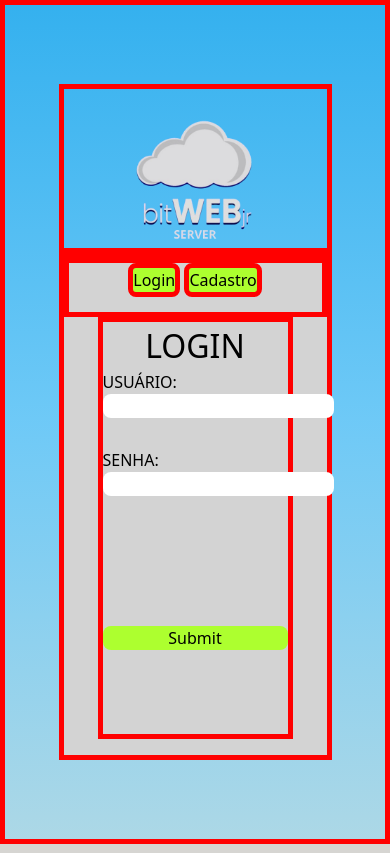
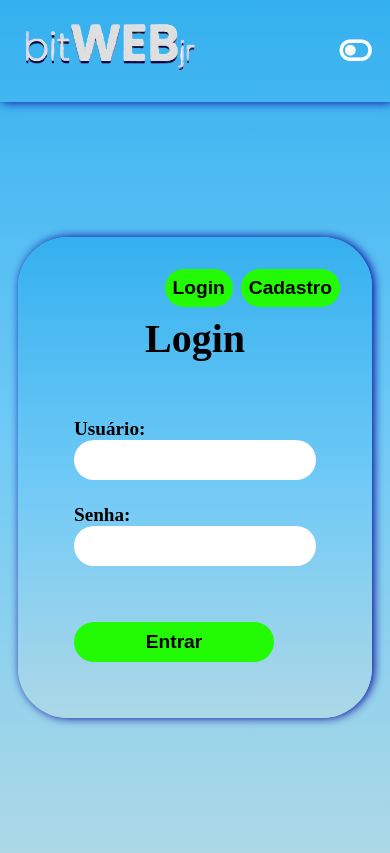
Before and after one commit to Mktk11/projeto-1-bitwebjr, a PHP site: page / in a window 390 px wide. Run offline with PHP 8.4, Linux system fonts and the light colour scheme; some libraries are stand-ins or nearby versions.

Commit message:
Colocando todos os media queries na página de login

```diff
--- a/css/_basico.css
+++ b/css/_basico.css
@@ -22,6 +22,9 @@ html{
     background: linear-gradient(180deg,darkblue,var(--mais-escuro),var(--escuro));
     box-shadow: 2px 0 10px var(--mais-claro);
 }
+li{
+    list-style: none;
+}
 input[type="checkbox"]{
     display: none;
 }
--- a/css/estilo.css
+++ b/css/estilo.css
@@ -1,85 +1,181 @@
 @import url("_basico.css");
-
-html,body{
-    transition: 0.5s;
-    height: 100%;
+body{
+	overflow-y: hidden;
 }
 nav{
-    display: none;
+	display: flex;
+	justify-content: space-between;
+	padding: 18px;
+	align-content: center;
 }
-main{
-    display: grid;
-    grid-template-columns: auto;
-    justify-content: center;
-    align-content: center;
-    width: 100%;
-    height: 100vh;
-    border: 5px solid red;
+.tema--light nav{
+	box-shadow: 2px 0 10px var(--mais-escuro);
 }
-#main_section--img{
-    display: grid;
-    justify-content: center;
-    width: 100%;
-    height: 20vh;
-    border: 5px solid red;
+.tema--dark nav{
+	box-shadow: 2px 0 10px var(--mais-claro);
 }
-#main_section--img > img{
-    width: 120px;
+.nav__icones{
+	display: grid;
+	align-content: center;
 }
-#main_section--login{
-    height: 60vh;
-    width: 70vw;
-    text-transform: uppercase;
+li{
+	list-style: none;
 }
-#section__div--logincadastro{
-    border: 5px solid red;
+.nav__logo > a > img{
+	width: 180px;
 }
-#div--login,#div--cadastro{
-    border: 5px solid red;
-    border-radius: 8px;
-    background-color: greenyellow;
+.tema--dark .fa-toggle-off{
+	display: none;
 }
-#main_section--login{
-    display: grid;
-    border: 5px solid red;
-    text-align: center;
-    color: black;
-    background-color: lightgray;
+.tema--dark .fa-toggle-on{
+	display: block;
 }
-#form--login,#form--cadastro{
-    border: 5px solid red;
-    height: 50vh;
-    margin: 0px auto;
-    width: 50vw;
+.tema--light .fa-toggle-off{
+	display: block;
+}
+.tema--light .fa-toggle-on{
+	display: none;
+}
+i{
+	font-size: 1.8rem;
+}
+.main__sectionhero{
+	display: grid;
+	height: 89vh;
+	align-content: center;
+	padding: 18px;
+}
+.section--img{
+	display: none;
+}
+.section--form{
+	background: linear-gradient(180deg,var(--claro),var(--mais-claro), lightblue );
+	color: black;
+	backdrop-filter: blur(150px);
+	min-height: 300px;
+	padding: 24px;
+	border-radius: 50px;
+	box-shadow: 2px 0 10px var(--mais-escuro);
+}
+.tema--dark .section--form{
+	box-shadow: 2px 0 10px var(--mais-claro);
+	background: linear-gradient(180deg,darkblue,var(--mais-escuro),var(--escuro));
+	color: #FFF;
+}
+.section--form > h2{
+	text-align: center;
+	font-size: 2.5rem;
+}
+.form--cadastro{
+	display: none;
+}
+.form--cadastro_h2{
+	display: none;
+}
+.section--form_btn{
+	display: grid;
+	grid-template-columns: auto auto;
+	gap: 8px;
+	justify-content: end;
+	padding: 8px;
+}
+.section--form_btn > button{
+	font-size: 1.2rem;
+	font-weight: bolder;
+	background-color: var(--cor-botão);
+	border-radius: 50px;
+	padding: 8px;
+	cursor: pointer;
+	border: none;
+}
+.section--form_btn > button:hover{
+	background-color: black;
+	color: var(--cor-botão);
+}
+.tema--dark .section--form_btn > button{
+	color: #FFF;
+}
+.tema--dark .section--form_btn > button:hover{
+	background-color: #FFF;
+	color: var(--cor-botão);
 }
 form{
-    margin: 0px auto;
-}
-#form--login > h2{
-    font-size: 2rem;
-}
-#form--cadastro > h2{
-    font-size: 2rem;
+	display: flex;
+	flex-direction: column;
+	padding: 32px;
 }
 label{
-    justify-self: start;
+	margin-top: 24px;
+	font-size: 1.2rem;
+	font-weight: bolder;
 }
-.form--div{
-    display: grid;
-    grid-template-columns: auto;
-    padding-bottom: 30px;
-    border-radius: 8px;
+input{
+	border-radius: 50px;
+	height: 40px;
+	padding: 0 12px;
+	border: none;
 }
-.esconder{
-    display: none;
+input[type="submit"]{
+	margin-top: 56px;
+	width: 100%;
+	max-width: 200px;
+	background-color: var(--cor-botão);
+	color: black;
+	font-size: 1.2rem;
+	font-weight: bolder;
+	border: none;
+	cursor: pointer;
 }
-.form--div > input{
-    border-radius: 8px;
+input[type="submit"]:hover{
+	background-color: black;
+	color: var(--cor-botão);
 }
-.form--div > input[type="submit"]{
-    background-color: greenyellow;
+.tema--dark input[type="submit"]{
+	color: #FFF;
 }
-#form--login > form > .form--div > input[type="submit"]{
-    background-color: greenyellow;
-    margin-top: 100px;
+.tema--dark input[type="submit"]:hover{
+	background-color: #FFF;
+	color: var(--cor-botão);
 }
+input:focus{
+	outline: 2px solid var(--escuro);
+}
+input[type="submit"]:active{
+	transform: scale(0.98);
+}
+@media (min-width: 576px){
+	.main__sectionhero{
+		justify-content: center;
+	}
+	.section--form{
+		width: 75vw;
+	}
+}
+@media (min-width: 768px){
+	.main__sectionhero{
+		grid-template-columns: auto auto;
+		gap: 20px;
+	}
+	.section--form{
+		width: 50vw;
+	}
+	.section--img{
+		display: grid;
+		justify-content: center;
+	}
+}
+@media (min-width: 992px){
+	.section--form{
+		width: 40vw;
+	}
+	.main__sectionhero{
+		justify-content: center;
+		align-content: center;
+		gap: 150px;
+	}
+}
+@media (min-width: 1200px){
+	.section--form{
+		width: 30vw;
+	}
+}
--- a/index.html
+++ b/index.html
@@ -8,20 +8,22 @@
     <script src="https://kit.fontawesome.com/9729da2774.js" crossorigin="anonymous"></script>
 
     <!-- Estilos -->
-
+    <link rel="stylesheet" type="text/css" href="css/_basico.css">
     <link rel="stylesheet" href="css/estilo.css">
-    <link href="https://cdn.jsdelivr.net/npm/tailwindcss@2.2.19/dist/tailwind.min.css" rel="stylesheet">
     <!-- Javascript -->
 
     <script src="js/scripts.js" defer></script>
 
   </head>
   <body class="tema--light">
+    <header>
       <nav>
-      <div class="nav__container">
+        <div class="nav__logo">
           <a href="#">
             <img src="imagens/logo.png" alt="BitwebJr">
           </a>
+        </div>
+        <div class="nav__icones">
           <ul>
             <li>
               <input type="checkbox" name="change-theme" id="change-theme">
@@ -33,53 +35,34 @@
           </ul>
         </div>
       </nav>
+    </header>
     <main>
-      <section id="main_section--img">
-        <img src="imagens/logo-bit-removebg.png">
-      </section>
-      <section id="main_section--login">
-        <div id="section__div--logincadastro">
-          <button id="div--login">Login</button>
-          <button id="div--cadastro">Cadastro</button>
+      <section class="main__sectionhero">
+        <div class="section--img">
+          <a href="#">
+            <img src="imagens/logo-bit-removebg.png" alt="Logo BitWeb">
+          </a>
         </div>
-        <div id="form--cadastro" class="esconder">
-          <h2>Cadastro</h2>
-          <form action="cadastro.php" method="POST" enctype="multipart/form-data">
-            <div class="form--div">
-              <label>Nome</label>
-              <input type="text" name="user">
+        <div class="section--form">
+          <div class="section--form_btn">
+            <button>Login</button>
+            <button>Cadastro</button>
           </div>
-            <div class="form--div">
-              <label>Senha</label>
+          <h2 class="form--login_h2">Login</h2>
+          <h2 class="form--cadastro_h2">Cadastro</h2>
+          <form method="POST" class="form--login">
+            <label for="user">Usuário:</label>
+            <input type="text" id="user" name="user" required>
+            <label for="senha">Senha:</label>
             <input type="password" name="senha">
-            </div>
-            <div class="form--div">
-              <label>Email</label>
-              <input type="text" name="email">
-            </div>
-            <div class="form--div">
-              <label>Foto de perfil</label>
-              <input type="file" name="image-upload" accept="image/*">
-            </div>
-            <div class="form--div">
-              <input type="submit" name="enviar" >
-            </div>
+            <input type="submit" value="Entrar">
           </form>
-        </div>
-        <div id="form--login">
-          <h2>Login</h2>
-          <form action="login.php" method="POST" enctype="multipart/form-data">
-            <div class="form--div">
-              <label>Usuário:</label>
-              <input type="email" name="email">
-            </div>
-            <div class="form--div">
-              <label>Senha:</label>
+          <form method="POST" class="form--cadastro">
+            <label for="user">Usuário:</label>
+            <input type="text" id="user" name="user" required>
+            <label for="senha">Senha:</label>
             <input type="password" name="senha">
-            </div>
-            <div class="form--div">
-              <input type="submit" name="enviar" id="validaForm">
-            </div>
+            <input type="submit" value="Entrar">
           </form>
         </div>
       </section>
```
Also changed, not shown: js/scripts.js (+10 -153 lines). Lines whose indentation alone changed are shown as unchanged.
